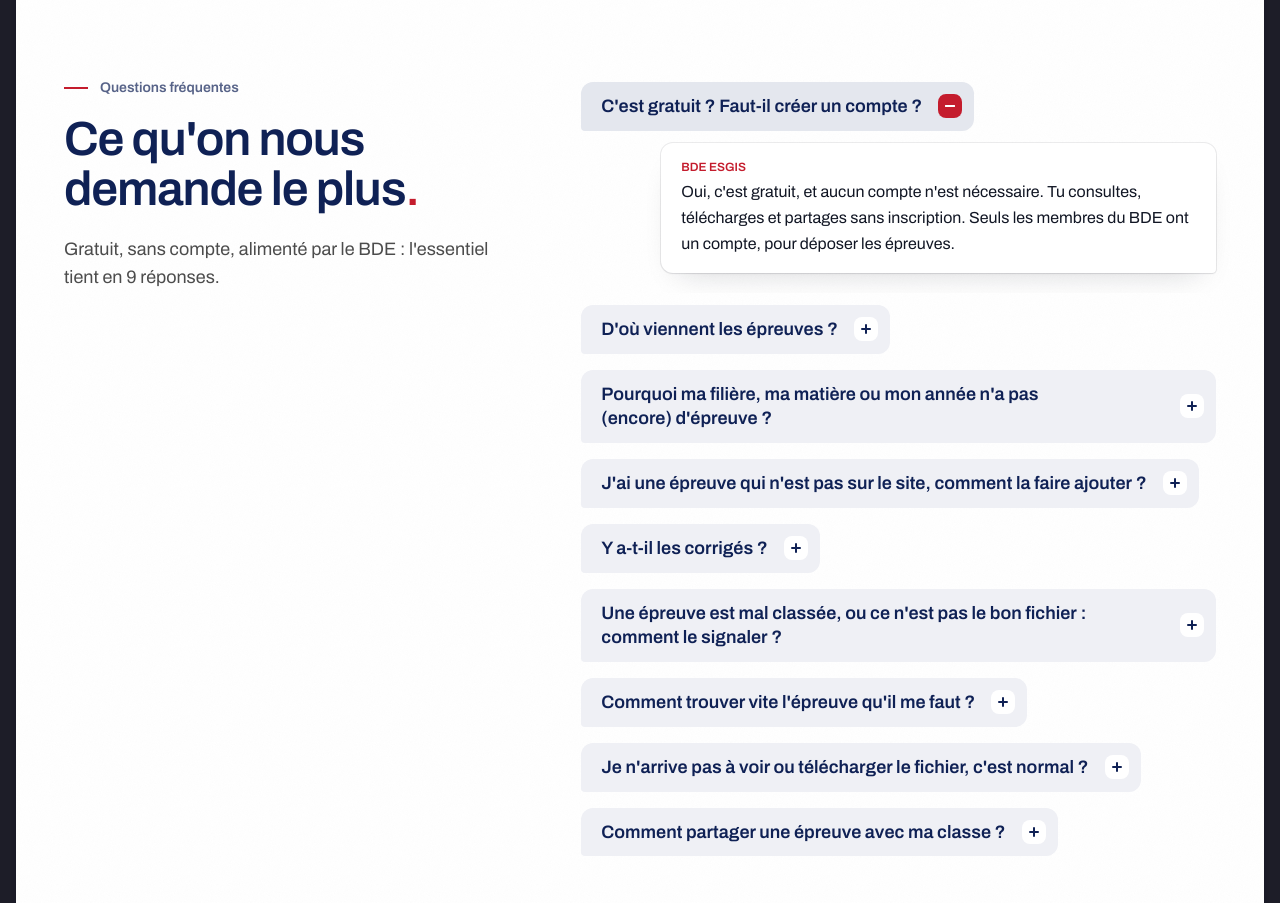
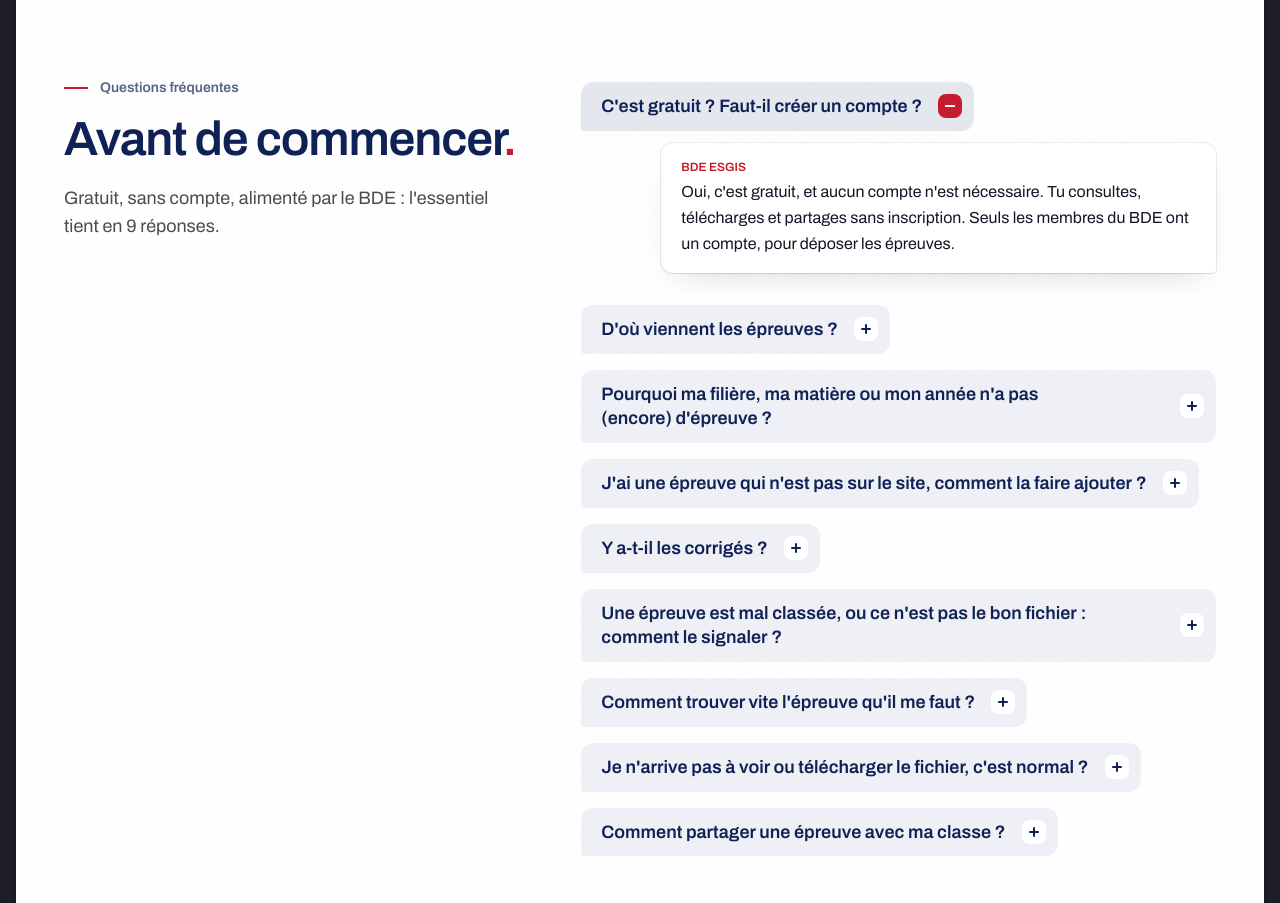
Before and after one commit to kaizen-squad/esgis-epreuves, a Next.js app: page / in a window 1280 px wide. Shown: the part 1348-2251 px from the top of the page. Built offline with nearby package versions, Linux system fonts and the light colour scheme; no server answers; the database is empty.

Commit message:
fix(faq): retire la promesse mensongere du titre
"Ce qu'on nous demande le plus" suppose un historique de questions
qu'un site qui vient d'ouvrir n'a pas encore.

```diff
--- a/src/components/home/Faq.tsx
+++ b/src/components/home/Faq.tsx
@@ -159,7 +159,7 @@ export default async function Faq() {
           id="faq-title"
           className="text-text-secondary text-3xl leading-[1.05] font-semibold tracking-tight text-balance sm:text-4xl lg:text-5xl"
         >
-          Ce qu&apos;on nous demande le plus
+          Avant de commencer
           <span className="text-background-accent">.</span>
         </h2>
         <p className="text-text-paragraph mt-5 max-w-md text-base text-pretty lg:text-lg">
```
